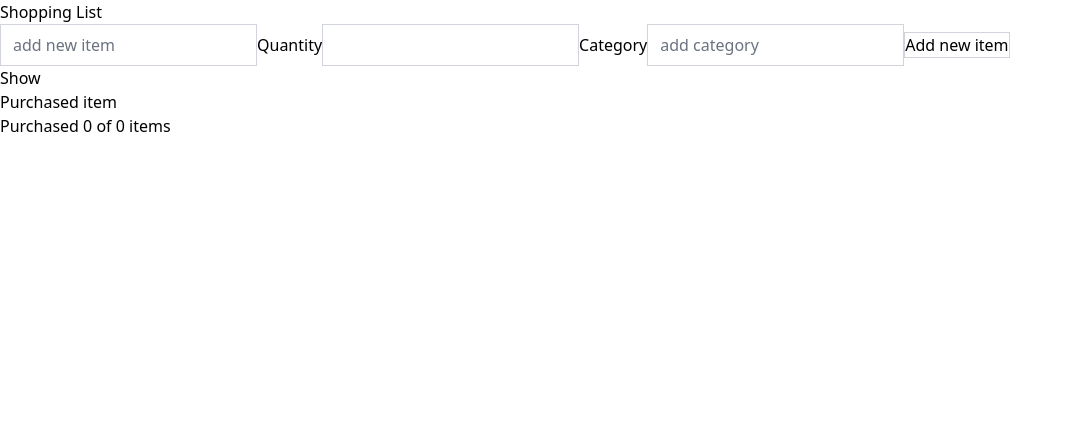
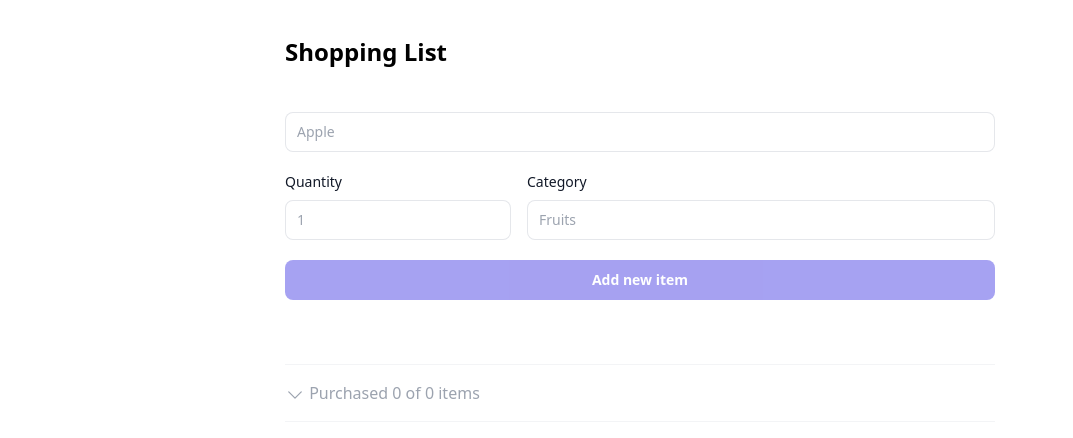
Before and after one commit to mechapear/shopping-list, a Vue app: page / in a window 1280 px wide. Shown: the top 438 px of the page, without its empty margins (0-1073 px from the left). Built offline with nearby package versions, Linux system fonts and the light colour scheme.

Commit message:
feat: update CSS styles for the shopping list app

```diff
--- a/src/App.vue
+++ b/src/App.vue
@@ -1,4 +1,7 @@
 <script setup>
+import DeleteIcon from '@/icons/DeleteIcon.vue'
+import ArrowRightIcon from './icons/ArrowRightIcon.vue'
+import ArrowDownIcon from './icons/ArrowDownIcon.vue'
 import { ref, computed, watch, onMounted } from 'vue'
 
 // example of shopping list categories
@@ -27,7 +30,7 @@ const itemName = ref('')
 const quantity = ref('')
 const category = ref('')
 const shoppingList = ref([])
-const showPurchasedItem = ref(false)
+const showPurchasedItem = ref(true)
 
 // Computed ref - update real time
 const unpurchasedItemList = computed(() => {
@@ -80,36 +83,44 @@ function handleDeleteItem(id) {
 </script>
 
 <template>
-  <h1>Shopping List</h1>
+  <div class="grid place-content-center gap-8 p-6">
+    <h1 class="py-3 text-left text-2xl font-semibold">Shopping List</h1>
     <!-- .prevent = prevent default -->
-  <form @submit.prevent="handleAddNewItem">
+    <form @submit.prevent="handleAddNewItem" class="grid gap-5">
       <!-- v-model.trim => remove any whitespace -->
       <input
         v-model.trim="itemName"
         type="text"
         name="itemName"
-      placeholder="add new item"
-      class="border border-gray-300"
+        placeholder="Apple"
+        class="block w-full rounded-lg border-0 py-2 text-gray-900 ring-1 ring-inset ring-gray-200 placeholder:text-sm placeholder:text-gray-400 focus:ring-2 focus:ring-inset focus:ring-indigo-600 sm:text-sm sm:leading-6"
       />
 
-    <label>
-      <span>Quantity</span>
+      <div class="grid grid-cols-3 gap-4">
+        <div>
+          <label class="mb-2 block text-sm font-medium text-gray-900"
+            >Quantity</label
+          >
           <input
             v-model.trim="quantity"
-        type="text"
+            type="number"
             name="quantity"
-        class="border border-gray-300"
+            placeholder="1"
+            class="block w-full rounded-lg border-0 py-2 text-gray-900 ring-1 ring-inset ring-gray-200 placeholder:text-sm placeholder:text-gray-400 focus:ring-2 focus:ring-inset focus:ring-indigo-600 sm:text-sm sm:leading-6"
           />
-    </label>
-    <label>Category</label>
+        </div>
 
+        <div class="col-span-2">
+          <label class="mb-2 block text-sm font-medium text-gray-900"
+            >Category</label
+          >
           <input
             v-model.trim="category"
             type="text"
             name="category"
             list="category"
-      placeholder="add category"
-      class="border border-gray-300"
+            placeholder="Fruits"
+            class="block w-full rounded-lg border-0 py-2 text-gray-900 ring-1 ring-inset ring-gray-200 placeholder:text-sm placeholder:text-gray-400 focus:ring-2 focus:ring-inset focus:ring-indigo-600 sm:text-sm sm:leading-6"
           />
           <!-- Using datalist for a pre-defined options for an input element -->
           <!-- Using index as a key because this option list won't be change -->
@@ -120,12 +131,14 @@ function handleDeleteItem(id) {
               :key="index"
             />
           </datalist>
+        </div>
+      </div>
 
       <!-- Disable the button when there is no centent using v-bind -->
       <button
         :disabled="itemName.length === 0"
         type="submit"
-      class="border border-gray-300"
+        class="block w-full rounded-lg bg-indigo-600 px-3.5 py-2.5 text-center text-sm font-semibold text-white hover:bg-indigo-500 focus-visible:outline focus-visible:outline-2 focus-visible:outline-offset-2 focus-visible:outline-indigo-600 disabled:cursor-not-allowed disabled:opacity-50"
       >
         Add new item
       </button>
@@ -133,31 +146,88 @@ function handleDeleteItem(id) {
 
     <!-- Display shopping list-->
     <!-- Unpurchased Item List -->
-  <ul>
-    <li v-for="item in unpurchasedItemList" :key="item.id">
-      <input v-model="item.purchased" type="checkbox" />
-      <span>{{ item.name }} - {{ item.quantity }} - {{ item.category }}</span>
-      <button @click="handleDeleteItem(item.id)">Delete</button>
+    <ul class="divide-y divide-gray-100">
+      <li
+        v-for="item in unpurchasedItemList"
+        :key="item.id"
+        class="grid grid-cols-7 items-center py-3"
+      >
+        <div class="col-span-3 flex items-center">
+          <input
+            v-model="item.purchased"
+            type="checkbox"
+            class="mr-2 rounded-full border-gray-300 text-indigo-600 focus:border-indigo-300 focus:ring focus:ring-indigo-200 focus:ring-opacity-50 focus:ring-offset-0 md:mr-3"
+          />
+          <p>
+            {{ item.name }}
+            <span class="text-sm text-gray-500">x {{ item.quantity }}</span>
+          </p>
+        </div>
+        <span
+          class="col-span-3 w-fit rounded bg-indigo-50 px-1.5 py-0.5 text-xs text-indigo-800"
+        >
+          {{ item.category }}</span
+        >
+        <div
+          class="mx-auto flex h-7 w-7 justify-center rounded-full hover:bg-gray-100"
+        >
+          <button @click="handleDeleteItem(item.id)" class="rounded-full">
+            <DeleteIcon />
+          </button>
+        </div>
       </li>
     </ul>
 
     <!-- Purchased Item List -->
-  <div>
-    <button @click="showPurchasedItem = !showPurchasedItem" type="button">
-      {{ showPurchasedItem ? 'Hide' : 'Show' }}
+    <section>
+      <div
+        class="border-y border-gray-100 py-4 text-gray-400 hover:text-gray-900"
+      >
+        <button
+          @click="showPurchasedItem = !showPurchasedItem"
+          type="button"
+          class="w-full text-start"
+        >
+          <ArrowDownIcon v-if="showPurchasedItem" />
+          <ArrowRightIcon v-else />
+          Purchased <span class="font-medium">{{ countPurchased }}</span> of
+          <span class="font-medium">{{ countAll }}</span> items
         </button>
-    <p>Purchased item</p>
       </div>
 
       <!-- Hide or show the purchased item list depends on the value of showPurchasedItem -->
       <!-- If it is true, display the list -->
-  <ul v-if="showPurchasedItem">
-    <li v-for="item in purchasedItemList" :key="item.id">
-      <input v-model="item.purchased" type="checkbox" />
-      <span>{{ item.name }} - {{ item.quantity }} - {{ item.category }}</span>
-      <button @click="handleDeleteItem(item.id)">Delete</button>
+      <ul v-if="showPurchasedItem" class="divide-y divide-gray-100">
+        <li
+          v-for="item in purchasedItemList"
+          :key="item.id"
+          class="grid grid-cols-7 items-center py-3"
+        >
+          <div class="col-span-3 flex items-center">
+            <input
+              v-model="item.purchased"
+              type="checkbox"
+              class="mr-2 rounded-full border-gray-300 text-indigo-600 focus:border-indigo-300 focus:ring focus:ring-indigo-200 focus:ring-opacity-50 focus:ring-offset-0 md:mr-3"
+            />
+            <p class="text-gray-400 line-through">
+              {{ item.name }}
+              <span class="text-gray-300">x {{ item.quantity }}</span>
+            </p>
+          </div>
+          <span
+            class="col-span-3 w-fit rounded bg-indigo-50 px-1.5 py-0.5 text-xs text-indigo-800"
+          >
+            {{ item.category }}</span
+          >
+          <div
+            class="mx-auto flex h-7 w-7 justify-center rounded-full hover:bg-gray-100"
+          >
+            <button @click="handleDeleteItem(item.id)" class="rounded-full">
+              <DeleteIcon />
+            </button>
+          </div>
         </li>
       </ul>
-
-  <p>Purchased {{ countPurchased }} of {{ countAll }} items</p>
+    </section>
+  </div>
 </template>
```
Lines whose indentation alone changed are shown as unchanged.
